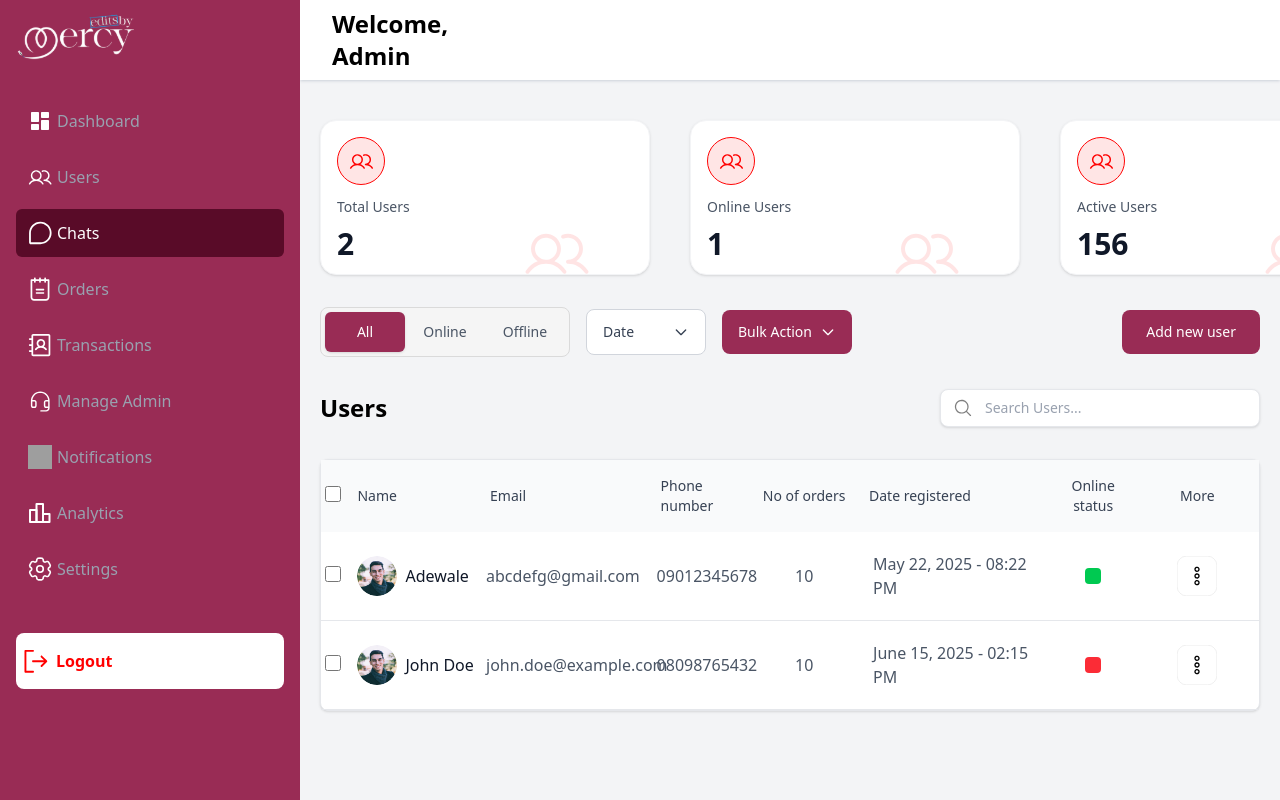
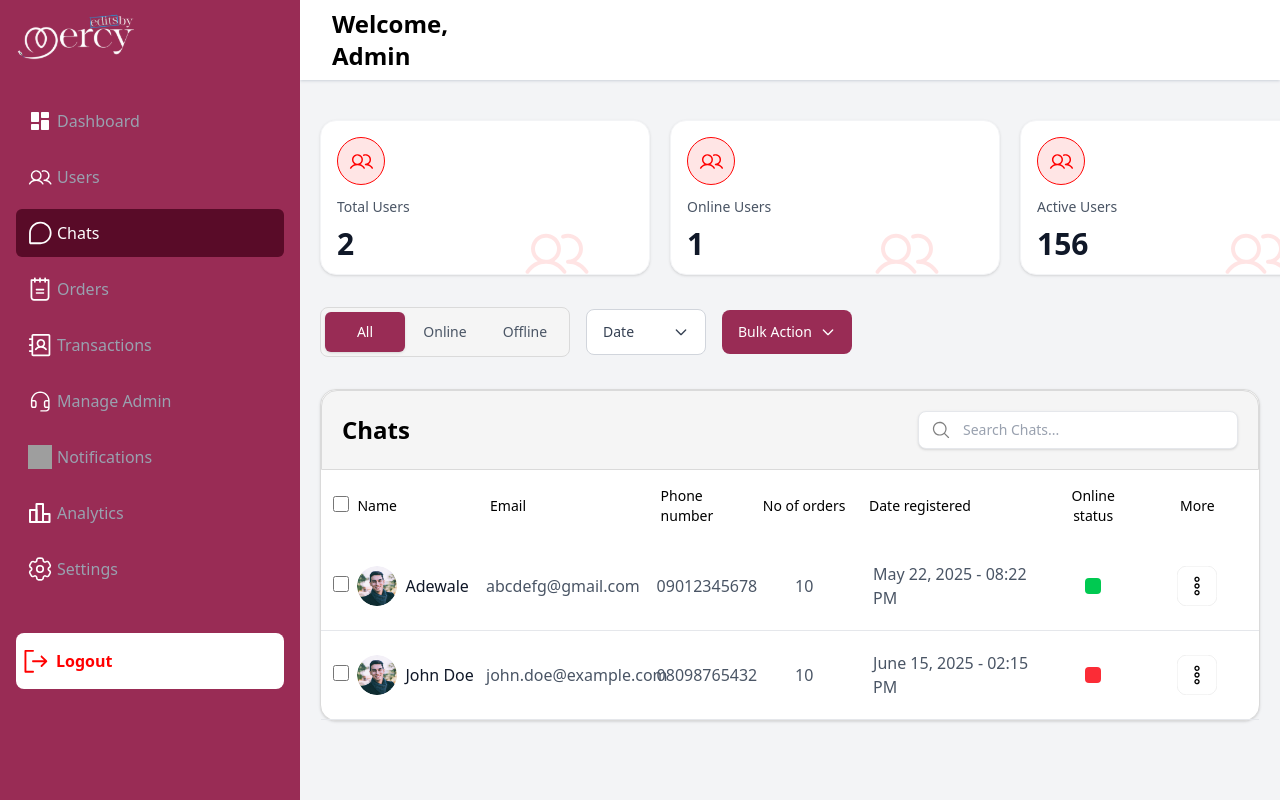
Before and after one commit to Muhammad-Umair-developer/Mercy-Dashboard, a React (Vite) app: page /chats in a window 1280 px wide. Built offline with nearby package versions, Linux system fonts and the light colour scheme; sample sign-in values are in the browser's storage; grey boxes are pictures that could not be loaded.

Commit message:
chats.tsx and ChatsTableRow.tsx file updated

```diff
--- a/src/components/chatTableRow.tsx
+++ b/src/components/chatTableRow.tsx
@@ -137,7 +137,7 @@ const chatUserTableRow = ({
             type="checkbox"
             checked={isSelected}
             onChange={(e) => onSelectChange(user.id, e.target.checked)}
-            className="w-4 h-4 text-purple-600 rounded border-gray-300 focus:ring-purple-500"
+            className="w-4 h-4 text-purple-600 rounded border-gray-300 ml-2 focus:ring-purple-500"
           />
         </td>
         <td className="px-2 py-4">
--- a/src/pages/chats/chats.tsx
+++ b/src/pages/chats/chats.tsx
@@ -104,7 +104,7 @@ const Credit_score = () => {
     <>
       <div className="ml-5 mr-5 mt-10">
         {/* Cards Section */}
-        <div className="flex flex-row gap-10">
+        <div className="flex flex-row gap-5">
           {dynamicUserStatistics.map((stat) => (
             <div key={stat.id}>
               <UserCard
@@ -207,18 +207,18 @@ const Credit_score = () => {
           </div>
 
           {/* Add New User Button */}
-          <div className="flex gap-2">
+          {/* <div className="flex gap-2">
             <button
               onClick={() => setIsAddUserModalOpen(true)}
               className="flex items-center bg-[#992C55] text-white rounded-lg px-6 py-3 text-sm font-medium hover:bg-[#7d1f44] cursor-pointer"
             >
               Add new user
             </button>
-          </div>
+          </div> */}
         </div>
 
         {/* Search Section */}
-        <div className="flex flex-row justify-between items-center mt-8">
+        {/* <div className="flex flex-row justify-between items-center mt-8">
           <div>
             <p className="font-bold text-2xl">Users</p>
           </div>
@@ -255,29 +255,69 @@ const Credit_score = () => {
               </div>
             </form>
           </div>
+        </div> */}
+
+        {/* Users Table Section */}
+        <div className="mt-8 bg-white rounded-2xl shadow-sm border border-[#DADADA] max-w-full">
+
+<div className="flex flex-row justify-between items-center p-5 rounded-t-2xl border border-[#DADADA] bg-[#F5F5F5] ">
+          <div>
+            <p className="font-bold text-2xl">Chats</p>
+          </div>
+          <div>
+            <form onSubmit={handleSearchSubmit} className="relative">
+              <div className="relative flex items-center bg-white rounded-lg border border-gray-200 shadow-sm px-3 py-2 w-80 transition-all duration-200 hover:shadow-md focus-within:ring-2 focus-within:ring-blue-500 focus-within:border-blue-500">
+                <img
+                  src={images.MagnifyingGlass}
+                  alt="Search"
+                  className="w-5 h-5 text-gray-400 mr-3 flex-shrink-0"
+                />
+                <input
+                  type="text"
+                  placeholder="Search Chats..."
+                  value={searchTerm}
+                  onChange={handleSearchChange}
+                  className="flex-1 outline-none text-sm text-gray-600 placeholder-gray-400 bg-transparent"
+                  disabled={isSearching}
+                />
+                {isSearching && (
+                  <div className="animate-spin rounded-full h-4 w-4 border-2 border-gray-300 border-t-blue-600 ml-2"></div>
+                )}
+                {searchTerm && !isSearching && (
+                  <button
+                    type="button"
+                    onClick={clearSearch}
+                    className="ml-2 text-gray-400 hover:text-gray-600 transition-colors"
+                  >
+                    <svg className="w-4 h-4" fill="none" stroke="currentColor" viewBox="0 0 24 24">
+                      <path strokeLinecap="round" strokeLinejoin="round" strokeWidth={2} d="M6 18L18 6M6 6l12 12" />
+                    </svg>
+                  </button>
+                )}
+              </div>
+            </form>
+          </div>
         </div>
 
-        {/* Users Table Section */}
-        <div className="mt-8 bg-white rounded-lg shadow-sm border border-gray-200 max-w-full">
           <div className="w-full">
             <table className="w-full table-fixed">
-              <thead className="bg-gray-50">
+              <thead className="bg-white">
                 <tr>
                   <th className="px-1 py-4 text-left w-[3%]">
                     <input
                       type="checkbox"
                       checked={selectedUsers.length === finalFilteredUsers.length && finalFilteredUsers.length > 0}
                       onChange={(e) => handleSelectAll(e.target.checked)}
-                      className="w-4 h-4 text-purple-600 rounded border-gray-300 focus:ring-purple-500"
+                      className="w-4 h-4 text-purple-600 rounded border-gray-black ml-2 focus:ring-purple-500"
                     />
                   </th>
-                  <th className="px-2 py-4 text-left text-sm font-medium text-gray-700 w-[14%]">Name</th>
-                  <th className="px-2 py-4 text-left text-sm font-medium text-gray-700 w-[18%]">Email</th>
-                  <th className="px-2 py-4 text-left text-sm font-medium text-gray-700 w-[10%]">Phone number</th>
-                  <th className="px-2 py-4 text-center text-sm font-medium text-gray-700 w-[12%]">No of orders</th>
-                  <th className="px-2 py-4 text-left text-sm font-medium text-gray-700 w-[20%]">Date registered</th>
-                  <th className="px-2 py-4 text-center text-sm font-medium text-gray-700 w-[9%]">Online status</th>
-                  <th className="px-2 py-4 text-center text-sm font-medium text-gray-700 w-[13%]">More</th>
+                  <th className="px-2 py-4 text-left text-sm font-medium text-black w-[14%]">Name</th>
+                  <th className="px-2 py-4 text-left text-sm font-medium text-black w-[18%]">Email</th>
+                  <th className="px-2 py-4 text-left text-sm font-medium text-black w-[10%]">Phone number</th>
+                  <th className="px-2 py-4 text-center text-sm font-medium text-black w-[12%]">No of orders</th>
+                  <th className="px-2 py-4 text-left text-sm font-medium text-black w-[20%]">Date registered</th>
+                  <th className="px-2 py-4 text-center text-sm font-medium text-black w-[9%]">Online status</th>
+                  <th className="px-2 py-4 text-center text-sm font-medium text-black w-[13%]">More</th>
                 </tr>
               </thead>
               <tbody>
```
